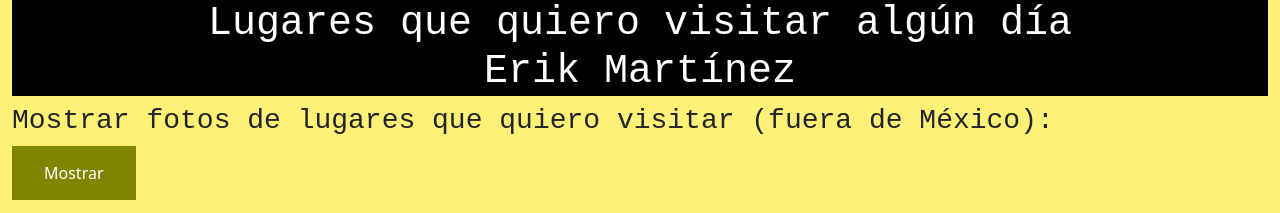
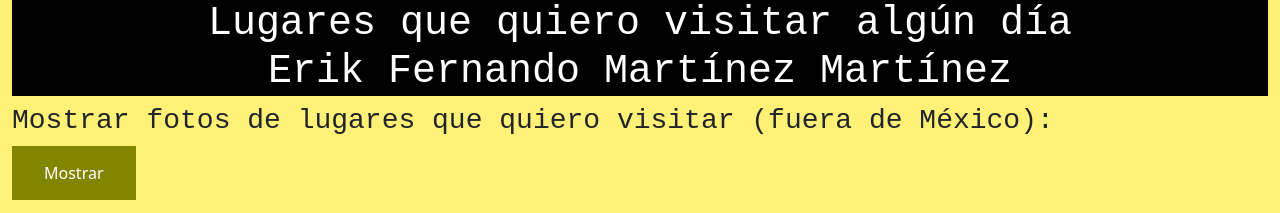
Before and after one commit to ErikMtz99/Desarrollo-Web, a plain HTML site: page turismo.html in a window 1280 px wide. Shown: the top 213 px of the page. Drawn offline with nearby package versions, Linux system fonts and the light colour scheme.

Commit message:
Puse mi nombre completo

```diff
--- a/turismo.html
+++ b/turismo.html
@@ -25,7 +25,7 @@
    </head>
    <body style="background-color:#fff176;">
     <div class="container-fluid">
-       <h1 style="color:white; font: size 50px; font-family: 'Courier New', Courier, monospace; text-align: center;  background-color:#000000;">Lugares que quiero visitar algún día<br>Erik Martínez</br></h1>
+       <h1 style="color:white; font: size 50px; font-family: 'Courier New', Courier, monospace; text-align: center;  background-color:#000000;">Lugares que quiero visitar algún día<br>Erik Fernando Martínez Martínez</br></h1>
 
        <h3 style="font-family: 'Courier New', Courier, monospace;">Mostrar fotos de lugares que quiero visitar (fuera de México):</h3>
 
```
